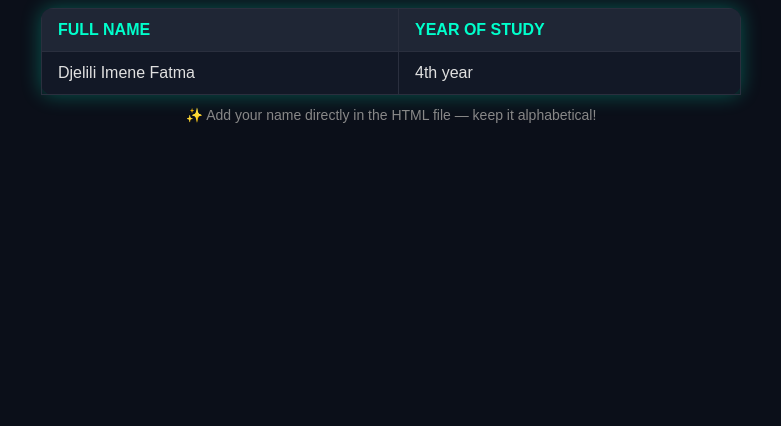
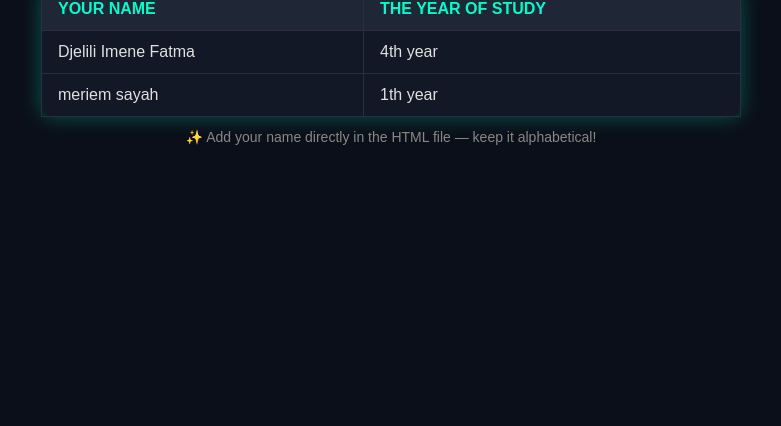
Before and after one commit to islemgouicem/attendance_list_git, a plain HTML site: page index.html in a window 1280 px wide. Shown: the part 374-800 px from the top of the page, without its empty margins (249-1030 px from the left). Drawn offline with Linux system fonts and the light colour scheme.

Commit message:
added my name

```diff
--- a/index.html
+++ b/index.html
@@ -14,8 +14,8 @@
     <table>
         <thead>
             <tr>
-                <th>Full Name</th>
-                <th>Year of study</th>
+                <th>your name</th>
+                <th>the year of study</th>
             </tr>
         </thead>
         <tbody>
@@ -28,7 +28,10 @@
 
 
             <!-- paste here -->
-
+<tr>
+                <td>meriem sayah</td>
+                <td>1th year</td>
+            </tr>
 
 
 
```
